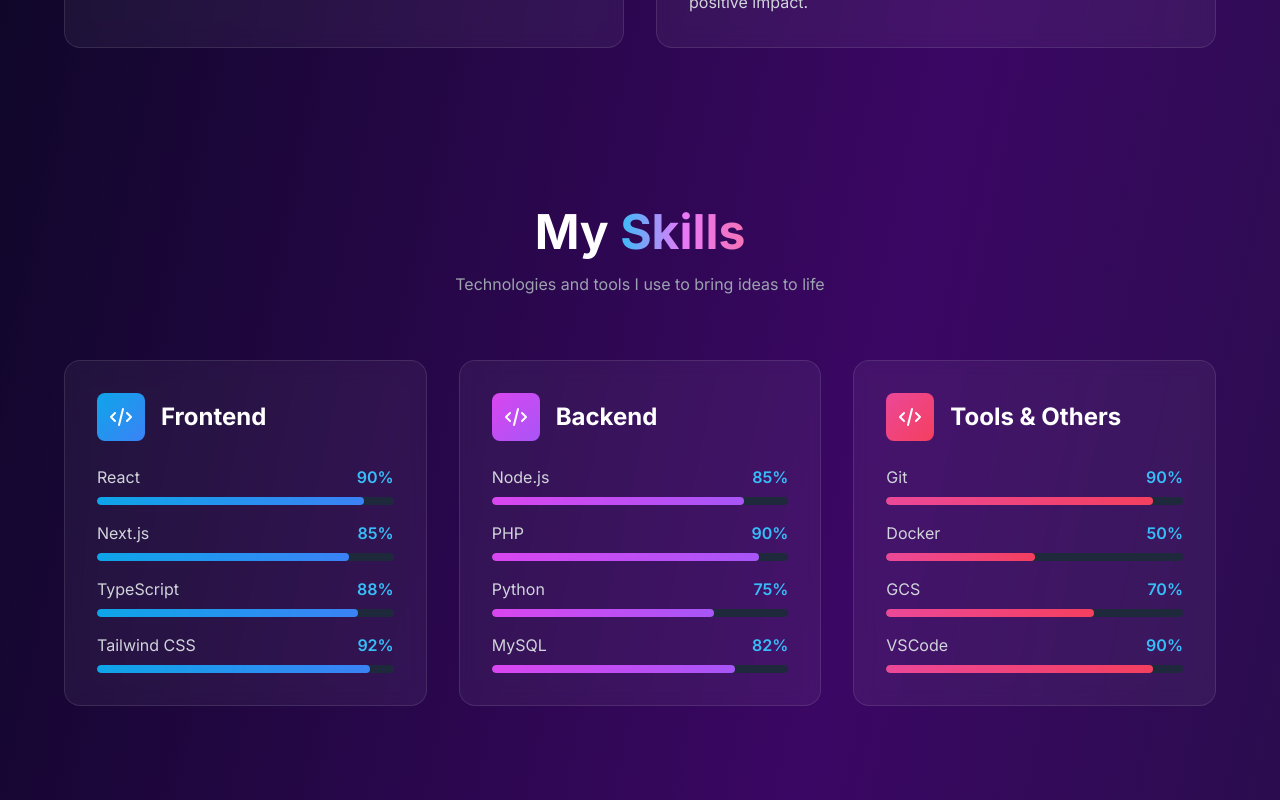
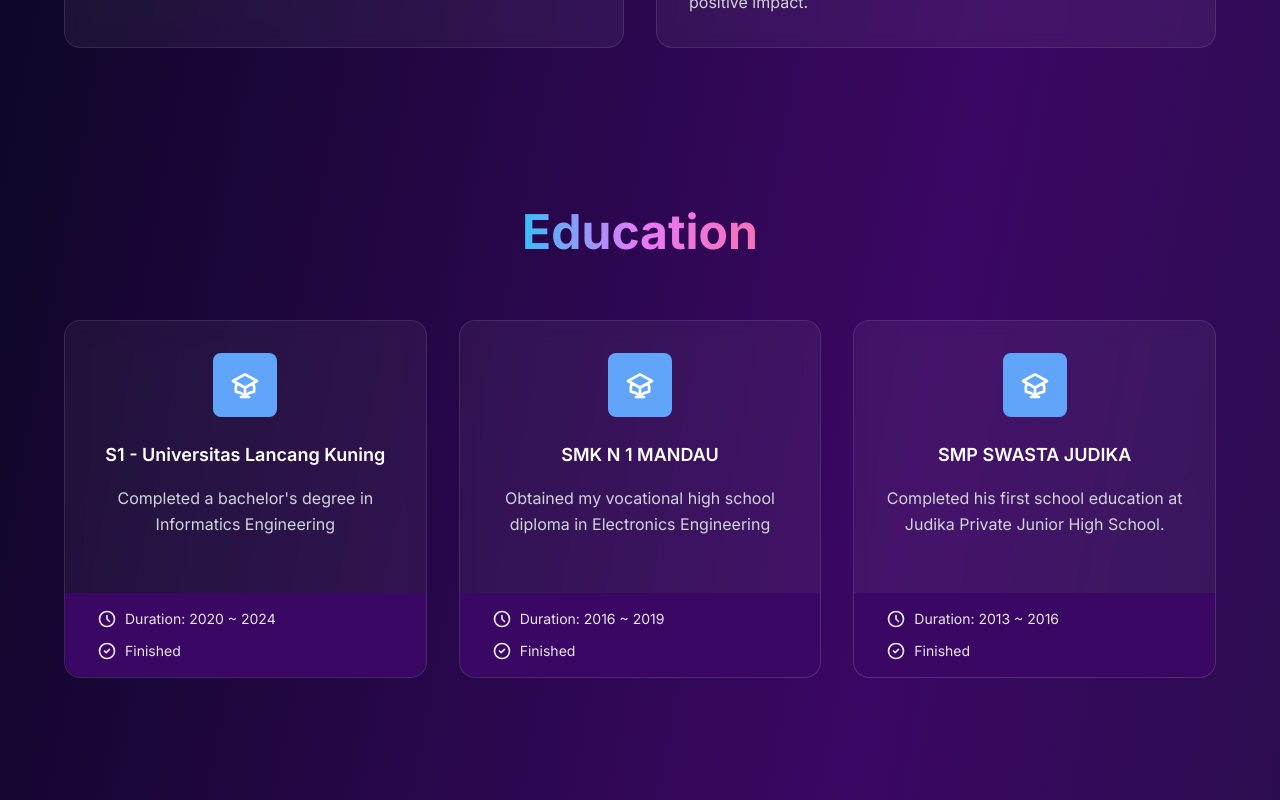
Before and after one commit to ThomsonSimbolon/my-portofolio-v2, a Next.js app: page / in a window 1280 px wide. Shown: the part 1500-2300 px from the top of the page. Built offline with nearby package versions, Linux system fonts and the light colour scheme.

Commit message:
Add Education

```diff
--- a/app/page.tsx
+++ b/app/page.tsx
@@ -1,6 +1,7 @@
 import Navbar from "@/components/Navbar";
 import HeroSection from "@/components/HeroSection";
 import About from "@/components/About";
+import Education from "@/components/Education";
 import Skills from "@/components/Skills";
 import Projects from "@/components/Projects";
 import Contact from "@/components/Contact";
@@ -12,6 +13,7 @@
       <Navbar />
       <HeroSection />
       <About />
+      <Education />
       <Skills />
       <Projects />
       <Contact />
--- /dev/null
+++ b/components/Education.tsx
@@ -0,0 +1,129 @@
+export default function Education() {
+  const educations = [
+    {
+      title: "S1 - Universitas Lancang Kuning",
+      description: "Completed a bachelor's degree in Informatics Engineering",
+      duration: "2020 ~ 2024",
+      status: "Finished",
+    },
+    {
+      title: "SMK N 1 MANDAU",
+      description:
+        "Obtained my vocational high school diploma in Electronics Engineering",
+      duration: "2016 ~ 2019",
+      status: "Finished",
+    },
+    {
+      title: "SMP SWASTA JUDIKA",
+      description:
+        "Completed his first school education at Judika Private Junior High School.",
+      duration: "2013 ~ 2016",
+      status: "Finished",
+    },
+  ];
+
+  return (
+    <section id="education" className="py-20 relative">
+      <div className="container mx-auto px-6">
+        <div className="text-center mb-16">
+          <h2 className="text-4xl md:text-5xl font-bold mb-4">
+            <span className="gradient-text">Education</span>
+          </h2>
+        </div>
+
+        <div className="grid md:grid-cols-3 gap-8 max-w-6xl mx-auto">
+          {educations.map((education, idx) => (
+            <div
+              key={education.title}
+              className="glass rounded-2xl overflow-hidden hover:scale-105 transition-transform animate-slide-up flex flex-col"
+              style={{ animationDelay: `${idx * 100}ms` }}
+            >
+              {/* Card Content */}
+              <div className="p-8 flex-1">
+                {/* Ikon Topi Toga */}
+                <div className="w-16 h-16 bg-blue-400 rounded-lg flex items-center justify-center mb-6 mx-auto">
+                  <svg
+                    className="w-8 h-8 text-white"
+                    fill="none"
+                    stroke="currentColor"
+                    viewBox="0 0 24 24"
+                  >
+                    <path
+                      strokeLinecap="round"
+                      strokeLinejoin="round"
+                      strokeWidth={2}
+                      d="M12 14l9-5-9-5-9 5 9 5z"
+                    />
+                    <path
+                      strokeLinecap="round"
+                      strokeLinejoin="round"
+                      strokeWidth={2}
+                      d="M12 14l6.16-3.422a12.083 12.083 0 01.665 6.479A11.952 11.952 0 0012 20.055a11.952 11.952 0 00-6.824-2.998 12.078 12.078 0 01.665-6.479L12 14z"
+                    />
+                    <path
+                      strokeLinecap="round"
+                      strokeLinejoin="round"
+                      strokeWidth={2}
+                      d="M12 14v7m0 0v-7m0 7H9m3 0h3"
+                    />
+                  </svg>
+                </div>
+
+                {/* Judul Institusi */}
+                <h3 className="text-lg font-semibold text-white mb-4 text-center">
+                  {education.title}
+                </h3>
+
+                {/* Deskripsi */}
+                <p className="text-gray-300 leading-relaxed mb-6 text-center">
+                  {education.description}
+                </p>
+              </div>
+
+              {/* Card Footer */}
+              <div className="bg-[#3A0864] px-8 py-4 rounded-b-2xl space-y-3">
+                {/* Durasi */}
+                <div className="flex items-center gap-2 text-gray-200">
+                  <svg
+                    className="w-5 h-5"
+                    fill="none"
+                    stroke="currentColor"
+                    viewBox="0 0 24 24"
+                  >
+                    <path
+                      strokeLinecap="round"
+                      strokeLinejoin="round"
+                      strokeWidth={2}
+                      d="M12 8v4l3 3m6-3a9 9 0 11-18 0 9 9 0 0118 0z"
+                    />
+                  </svg>
+                  <span className="text-sm">
+                    Duration: {education.duration}
+                  </span>
+                </div>
+
+                {/* Status */}
+                <div className="flex items-center gap-2 text-gray-200">
+                  <svg
+                    className="w-5 h-5"
+                    fill="none"
+                    stroke="currentColor"
+                    viewBox="0 0 24 24"
+                  >
+                    <path
+                      strokeLinecap="round"
+                      strokeLinejoin="round"
+                      strokeWidth={2}
+                      d="M9 12l2 2 4-4m6 2a9 9 0 11-18 0 9 9 0 0118 0z"
+                    />
+                  </svg>
+                  <span className="text-sm">{education.status}</span>
+                </div>
+              </div>
+            </div>
+          ))}
+        </div>
+      </div>
+    </section>
+  );
+}
--- a/components/Navbar.tsx
+++ b/components/Navbar.tsx
@@ -18,6 +18,7 @@
   const navLinks = [
     { href: "#home", label: "Home" },
     { href: "#about", label: "About" },
+    { href: "#education", label: "Education" },
     { href: "#skills", label: "Skills" },
     { href: "#projects", label: "Projects" },
     { href: "#contact", label: "Contact" },
```
